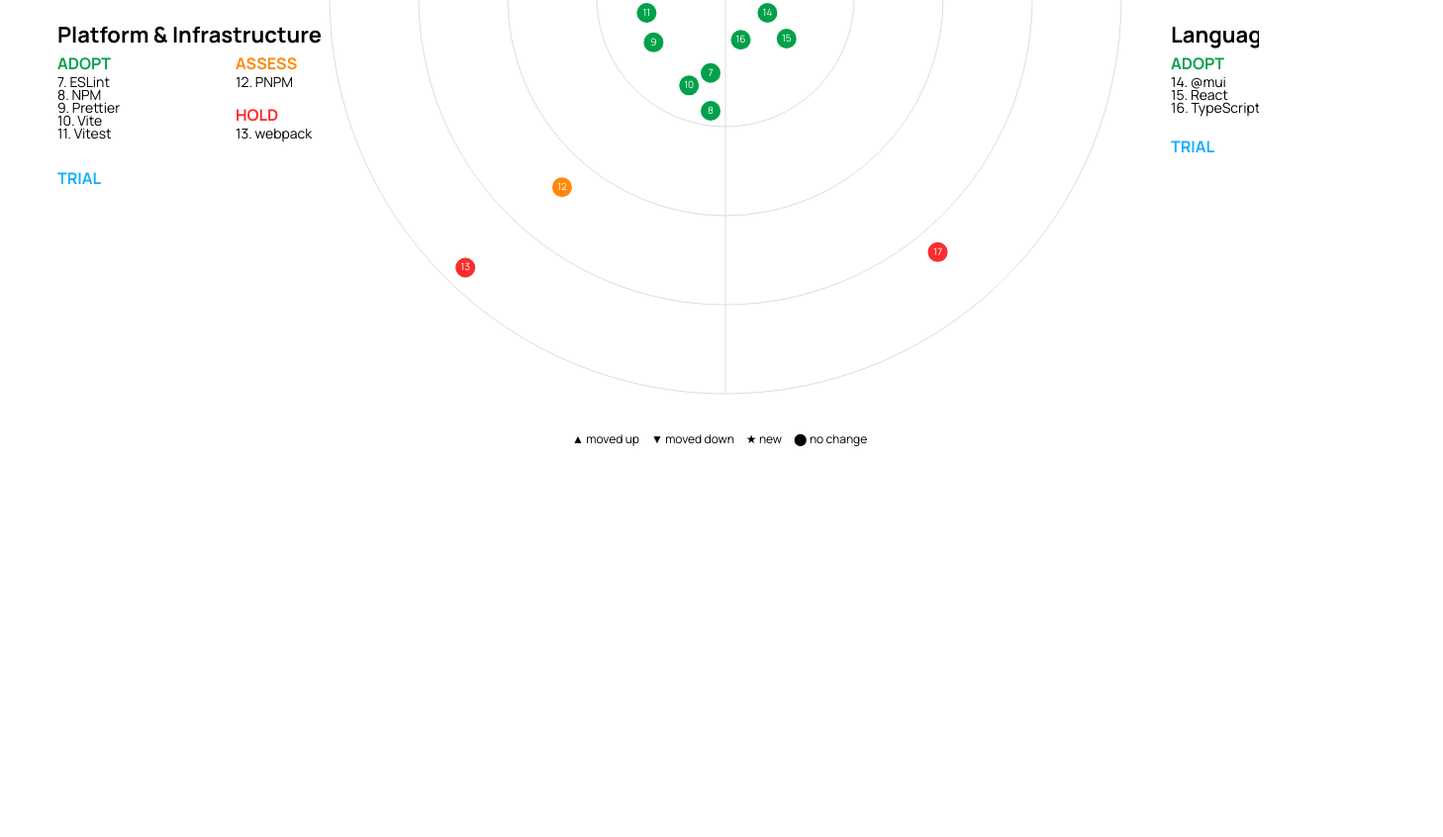
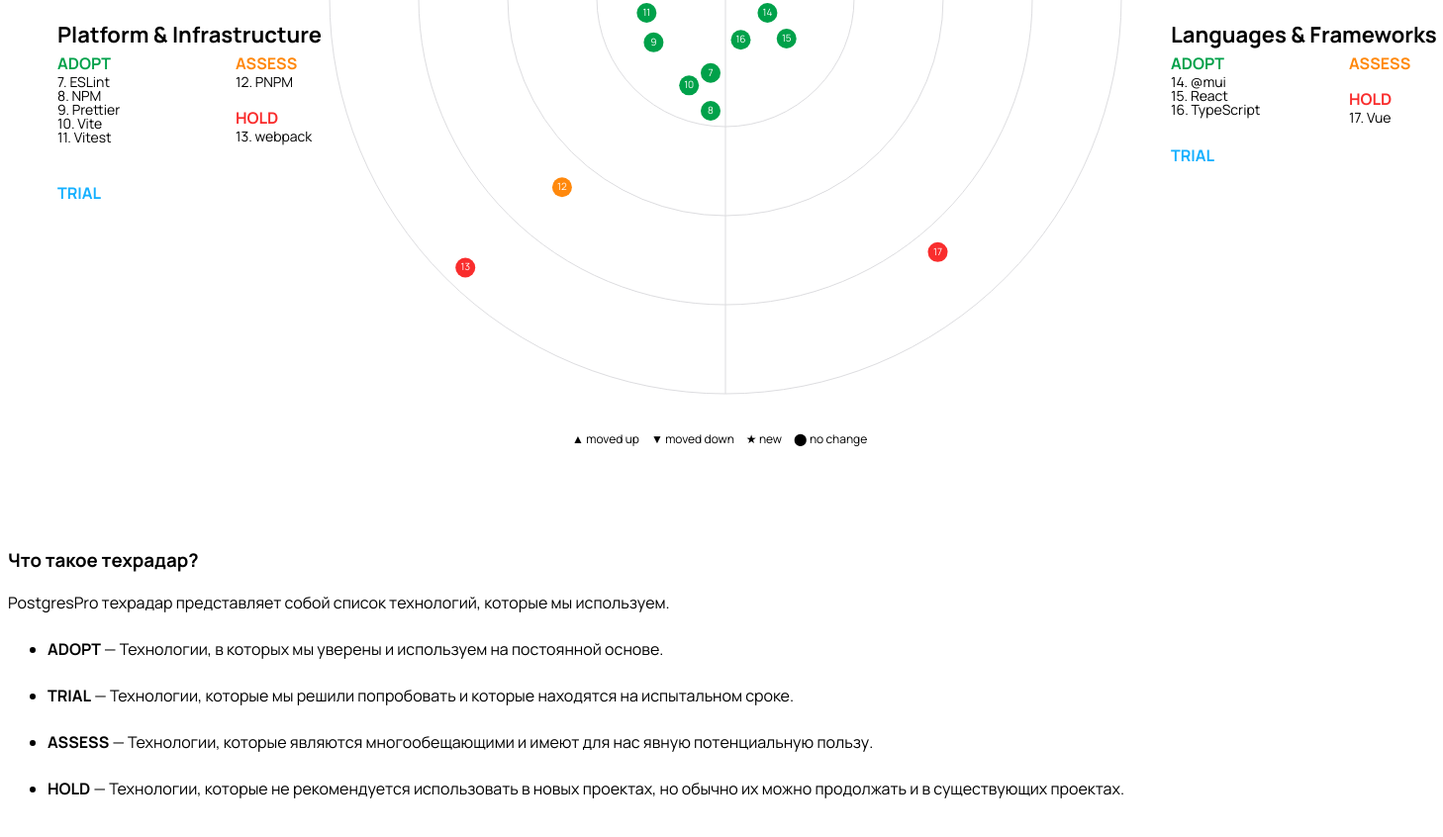
Before and after one commit to PavelGonzales/postgrepro-techradar, a website: page docs/index.html in a window 1280 px wide. Shown: the part 510-1356 px from the top of the page at 99% size, 1458 px wide, since content can reach past the window. Before the commit the page ends 1066 px from the top, so only its background shows below. Drawn offline with nearby package versions, Linux system fonts and the light colour scheme.

Commit message:
Описание

```diff
--- a/docs/index.html
+++ b/docs/index.html
@@ -18,8 +18,23 @@
 </head>
 
 <body>
+<div class="wrap">
+  <svg class="radar" id="radar"></svg>
 
-<svg class="radar" id="radar"></svg>
+
+  <h3>Что такое техрадар?</h3>
+
+  <p>
+    PostgresPro техрадар представляет собой список технологий, которые мы используем.
+  </p>
+
+  <ul>
+  <li><strong>ADOPT</strong> &mdash; Технологии, в которых мы уверены и используем на постоянной основе.</li>
+  <li><strong>TRIAL</strong> &mdash; Технологии, которые мы решили попробовать и которые находятся на испытальном сроке.</li>
+  <li><strong>ASSESS</strong> &mdash; Технологии, которые являются многообещающими и имеют для нас явную потенциальную пользу.</li>
+  <li><strong>HOLD</strong> &mdash; Технологии, которые не рекомендуется использовать в новых проектах, но обычно их можно продолжать и в существующих проектах.</li>
+  </ul>
+</div>
 
 <script>
 fetch('./config.json').then(function(response) {
--- a/docs/radar.css
+++ b/docs/radar.css
@@ -24,8 +24,9 @@
   text-decoration: underline;
 }
 
-body {
-  display: flex;
+.wrap {
+  width: 1450px;
+  margin: auto;
 }
 
 .radar {
```
